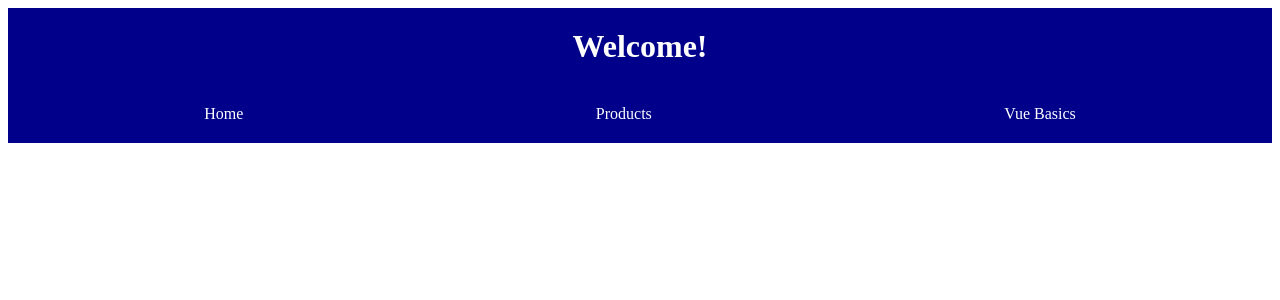
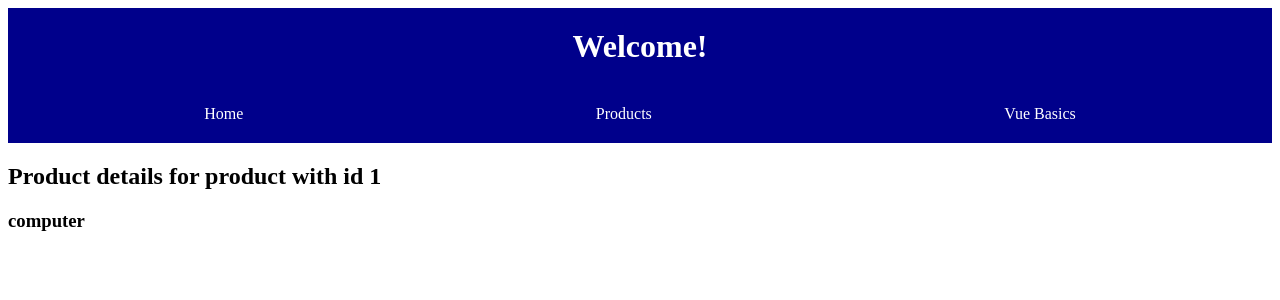
Before and after one commit to Amaza-ing/IH-AMZ-Vue, a Vue app: page /products/1 in a window 1280 px wide. Shown: the top 300 px of the page. Built offline with nearby package versions, Linux system fonts and the light colour scheme.

Commit message:
parametric routes

```diff
--- a/src/components/ProductCard.vue
+++ b/src/components/ProductCard.vue
@@ -3,18 +3,18 @@ const props = defineProps({
   product: Object,
 });
 
-const emit = defineEmits([
-  "delete"
-])
+const emit = defineEmits(["delete"]);
 
 function deleteProduct() {
-  emit("delete", props.product.id)
+  emit("delete", props.product.id);
 }
 </script>
 
 <template>
   <article class="product-card">
-    <h2 class="product-name">{{ props.product.name }}</h2>
+    <RouterLink class="product-name" :to="`/products/${props.product.id}`">
+      {{ props.product.name }}
+    </RouterLink>
     <img :src="props.product.img" alt="product image" width="100" />
     <h4>{{ props.product.price }}€</h4>
     <button @click="deleteProduct">Delete</button>
--- a/src/router/index.js
+++ b/src/router/index.js
@@ -1,4 +1,5 @@
 import HomeView from "@/views/HomeView.vue";
+import ProductDetails from "@/views/ProductDetails.vue";
 import ProductView from "@/views/ProductView.vue";
 import VueBasics from "@/views/VueBasics.vue";
 import { createRouter, createWebHistory } from "vue-router";
@@ -6,7 +7,8 @@ import { createRouter, createWebHistory } from "vue-router";
 const routes = [
   { path: "/", component: HomeView},
   { path: "/basics", component: VueBasics },
-  { path: "/products", component: ProductView }
+  { path: "/products", component: ProductView },
+  { path: "/products/:id", component: ProductDetails }
 ];
 
 const router = createRouter({
--- a/src/stores/product.js
+++ b/src/stores/product.js
@@ -29,8 +29,13 @@ export const useProductStore = defineStore("product", () => {
     );
   }
 
+  function findProduct(id) {
+    return products.value.find((product) => product.id == id)
+  }
+
   return {
     products,
-    deleteProduct
+    deleteProduct,
+    findProduct
   };
 });
--- /dev/null
+++ b/src/views/ProductDetails.vue
@@ -0,0 +1,30 @@
+<script setup>
+import { useProductStore } from '@/stores/product';
+import { onMounted, ref } from 'vue';
+import { useRoute } from 'vue-router';
+
+const route = useRoute();
+const productId = route.params.id;
+
+const productStore = useProductStore();
+
+const currentProduct = ref();
+
+onMounted(() => {
+  console.log("ProductDetails has been mounted");
+  currentProduct.value = productStore.findProduct(productId);
+})
+</script>
+
+<template>
+  <h2>Product details for product with id {{ productId }}</h2>
+
+  <div v-if="currentProduct">
+    <h3>{{ currentProduct.name }}</h3>
+  </div>
+  <div v-else>
+    <h3>Product doesn't exist</h3>
+  </div>
+</template>
+
+<style></style>
```
